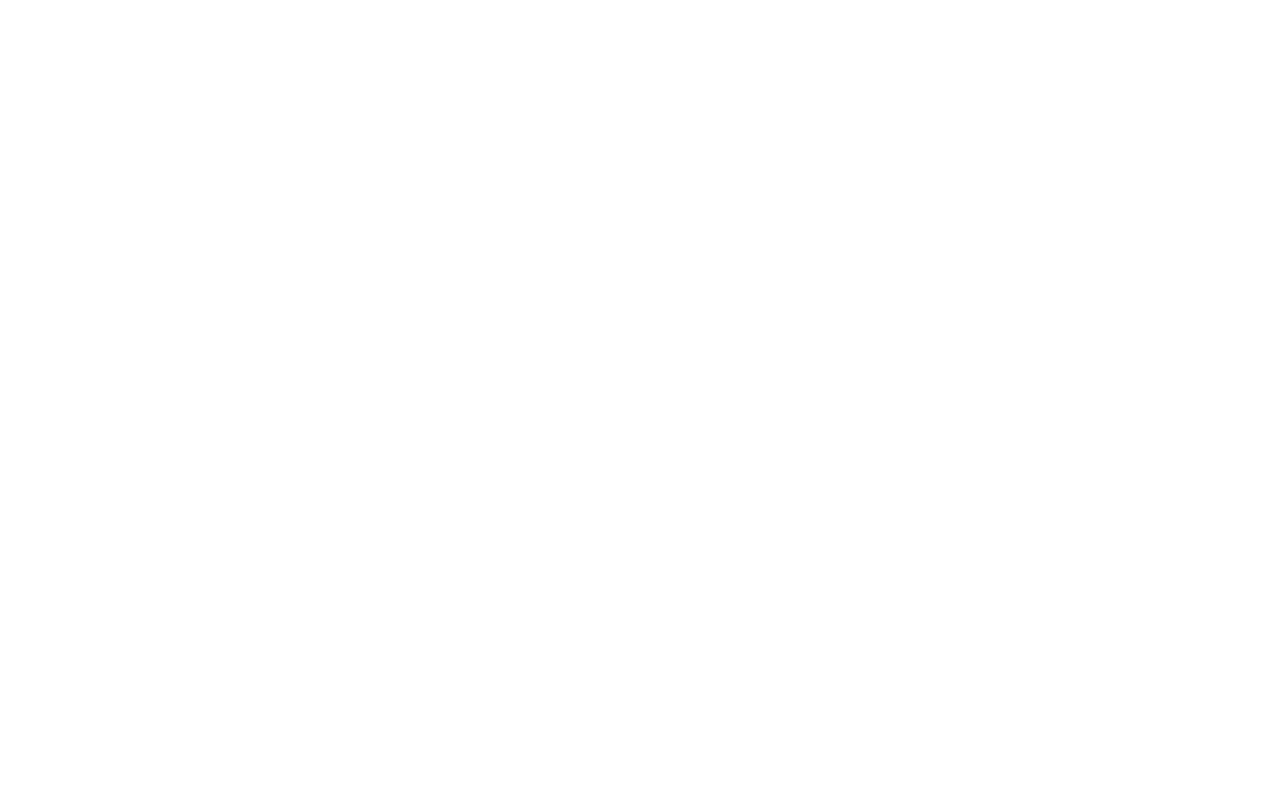
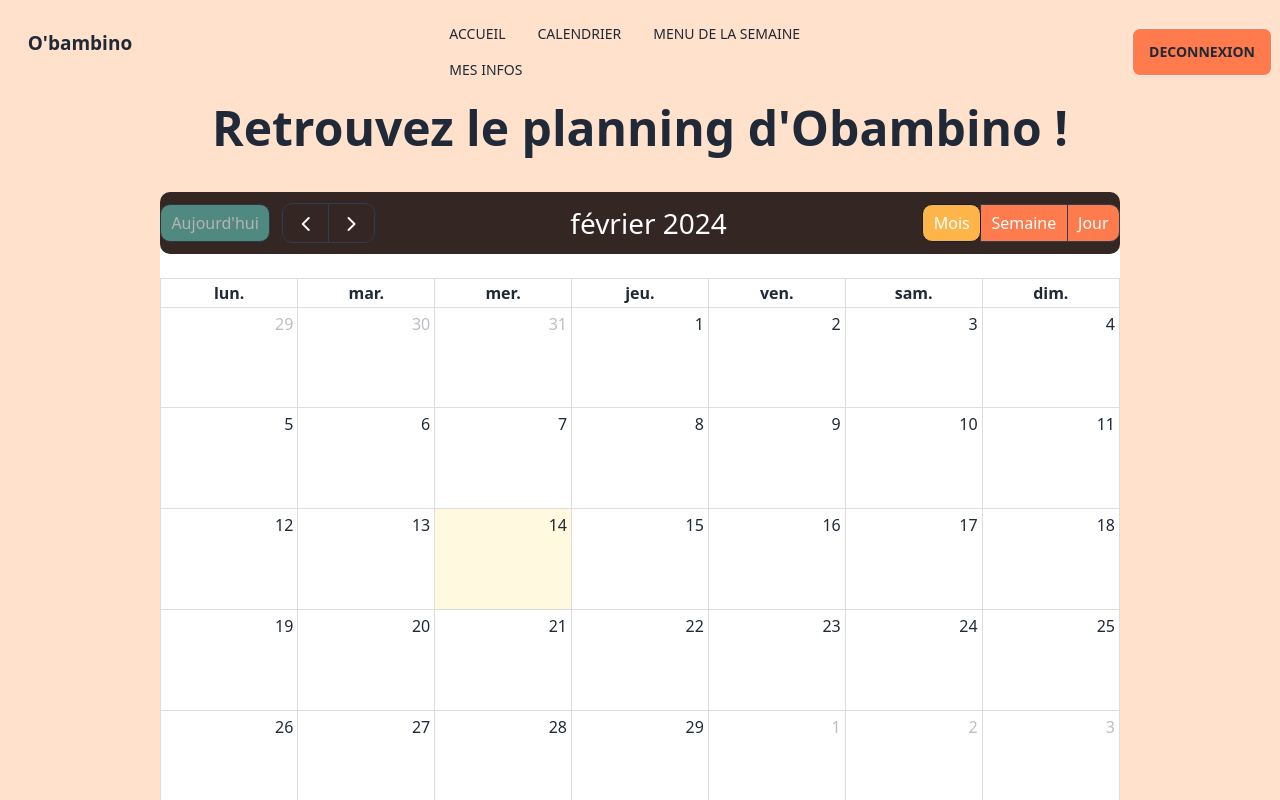
Before and after one commit to MennelSari/Obambino, a React (Vite) app: page /calendar in a window 1280 px wide. Before the commit this address had no page. Shown: the top 800 px of the page. Built offline with nearby package versions, Linux system fonts and the light colour scheme.

Commit message:
added a calendar and styled it

```diff
--- a/package.json
+++ b/package.json
@@ -10,6 +10,9 @@
     "preview": "vite preview"
   },
   "dependencies": {
+    "@fullcalendar/core": "^6.1.10",
+    "@fullcalendar/daygrid": "^6.1.10",
+    "@fullcalendar/react": "^6.1.10",
     "axios": "^1.6.7",
     "js-cookie": "^3.0.5",
     "jsonwebtoken": "^9.0.2",
--- a/src/App.tsx
+++ b/src/App.tsx
@@ -10,8 +10,7 @@
 import Cookies from 'js-cookie';
 import { useEffect, useState } from 'react';
 import axios from 'axios';
-import {IuserData} from "./type"
-
+import Calendar from "./components/Calendar";
 
 
 
@@ -39,6 +38,7 @@
     }
   }, []);
   console.log("contenu de ma props =", userData)
+
   return (
     <>
 
@@ -51,6 +51,7 @@
           <Route path="/parent" element={<HomeParent userData={userData}/>}/>
           <Route path="/meals" element={<MealsPage/>}/>
           <Route path="/addchild" element={<ChildRegister/>}/>
+          <Route path="/calendar" element={<Calendar/>}/>
         </Routes>
       </Router>
 
--- /dev/null
+++ b/src/calendar.css
@@ -0,0 +1,62 @@
+button.fc-dayGridMonth-button.fc-button.fc-button-primary {
+  background-color: #FD7B4D;
+  color: white;
+  border-radius: 10px;
+}
+
+button.fc-dayGridWeek-button.fc-button.fc-button-primary.fc-button-active {
+  background-color: #FDB54A;
+  color: white;
+  border-radius: 10px;
+}
+
+button.fc-dayGridWeek-button.fc-button.fc-button-primary {
+    background-color: #FD7B4D;
+    color: white;
+    border-radius: 10px;
+  }
+
+  button.fc-dayGridDay-button.fc-button.fc-button-primary.fc-button-active {
+    background-color: #FDB54A;
+    color: white;
+    border-radius: 10px;
+  }
+
+
+  button.fc-dayGridDay-button.fc-button.fc-button-primary {
+    background-color: #FD7B4D;
+    color: white;
+    border-radius: 10px;
+  }
+
+  button.fc-dayGridMonth-button.fc-button.fc-button-primary.fc-button-active {
+    background-color: #FDB54A;
+    color: white;
+    border-radius: 10px;
+  }
+
+  button.fc-today-button.fc-button.fc-button-primary {
+    background-color: #60BFB2;
+    color: white;
+    border-radius: 10px;
+  }
+
+  button.fc-prev-button.fc-button.fc-button-primary {
+    background-color: #332623;
+    color: white;
+    border-radius: 10px;
+  }
+
+  button.fc-next-button.fc-button.fc-button-primary {
+    background-color: #332623;
+    color: white;
+    border-radius: 10px;
+  }
+
+div.fc-header-toolbar.fc-toolbar {
+  background-color: #332623;
+  color: white;
+  border-radius: 10px;
+  padding-top: 10px;
+  padding-bottom: 10px;
+}
--- /dev/null
+++ b/src/components/Calendar.tsx
@@ -0,0 +1,36 @@
+import FullCalendar from '@fullcalendar/react'
+import dayGridPlugin from '@fullcalendar/daygrid'
+import timeGridPlugin from '@fullcalendar/timegrid' // to display the time
+import frLocale from '@fullcalendar/core/locales/fr';
+import HeaderParent from './HeaderParent';
+import interactionPlugin from '@fullcalendar/interaction'; // for selectable
+import "../calendar.css";
+import Footer from './Footer';
+
+
+const Calendar = () => {
+  return (
+    <div className="bg-[#FFE1CC]">
+        <HeaderParent />
+        <h1 className="text-5xl text-center font-bold mb-10">Retrouvez le planning d'Obambino !</h1>
+        <div className="bg-white rounded-[20px] w-3/4 h-3/4 mx-auto m-4">
+    <FullCalendar
+      plugins={[ dayGridPlugin ]}
+      initialView="dayGridMonth"
+        headerToolbar={{
+            start: 'today prev,next', // will normally be on the left. if RTL, will be on the right
+            center: 'title',
+            end: 'dayGridMonth,dayGridWeek,dayGridDay', // will normally be on the right. if RTL, will be on the left
+          }}
+      height= {"90vh"}
+      handleWindowResize={true}
+      locale={frLocale}
+    />
+    </div>
+    <Footer />
+    </div>
+  )
+
+}
+
+export default Calendar;
--- a/src/components/HeaderParent.tsx
+++ b/src/components/HeaderParent.tsx
@@ -33,7 +33,7 @@
   <div className="navbar-end hidden lg:flex">
     <ul className="menu menu-horizontal px-1">
       <li><Link to="/parent">ACCUEIL</Link></li>
-      <li><Link to="/calendrier">CALENDRIER</Link> </li>
+      <li><Link to="/calendar">CALENDRIER</Link> </li>
       <li> <Link to="/meals">MENU DE LA SEMAINE</Link> </li>
       <li> <Link to="/info">MES INFOS</Link> </li>
 
```
Also changed, not shown: 2 other files (tests, documents, lock files or other folders).
